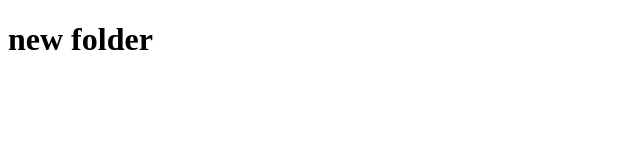
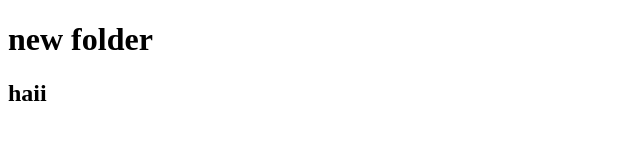
Before and after one commit to SaikuMar77-sai/newF, a plain HTML site: page index.html in a window 1280 px wide. Shown: the full height of the page, 0-640 px from the left. Drawn offline with Linux system fonts and the light colour scheme.

Commit message:
add h2 tag

```diff
--- a/index.html
+++ b/index.html
@@ -7,5 +7,6 @@
 </head>
 <body>
     <h1>new folder</h1>
+    <h2>haii</h2>
 </body>
 </html>
```
